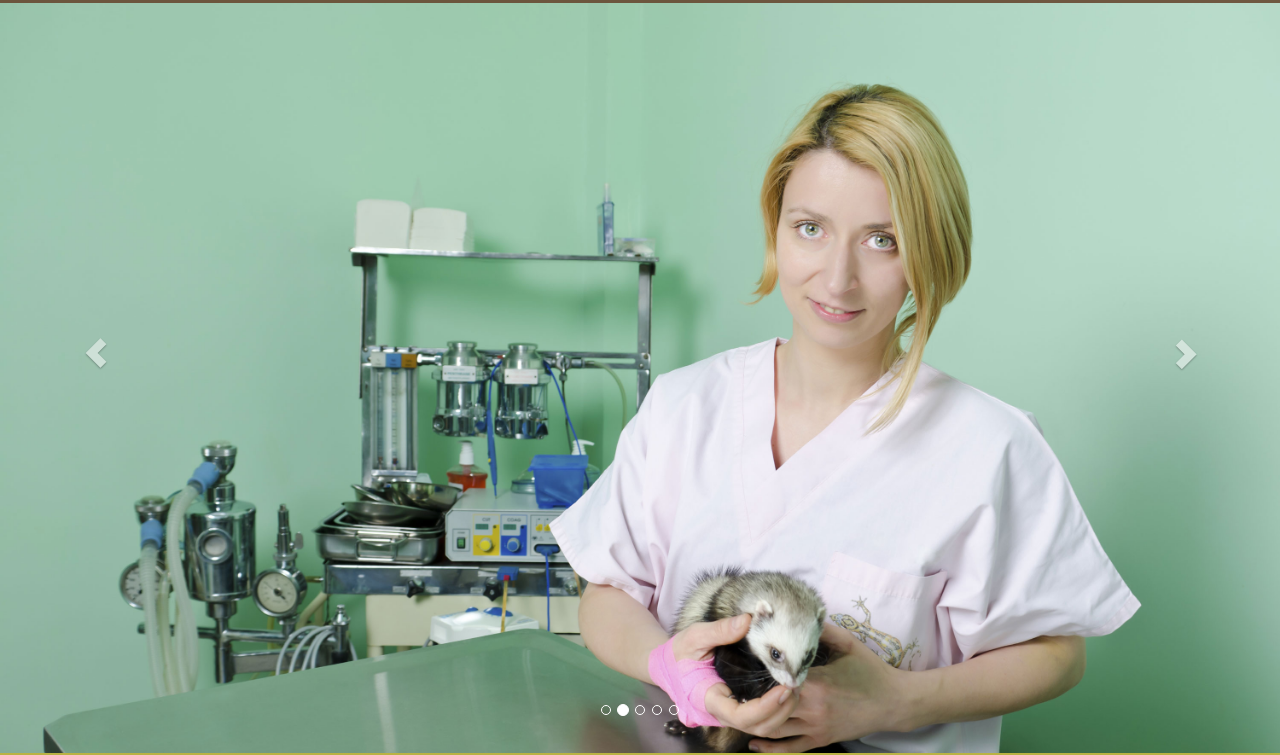
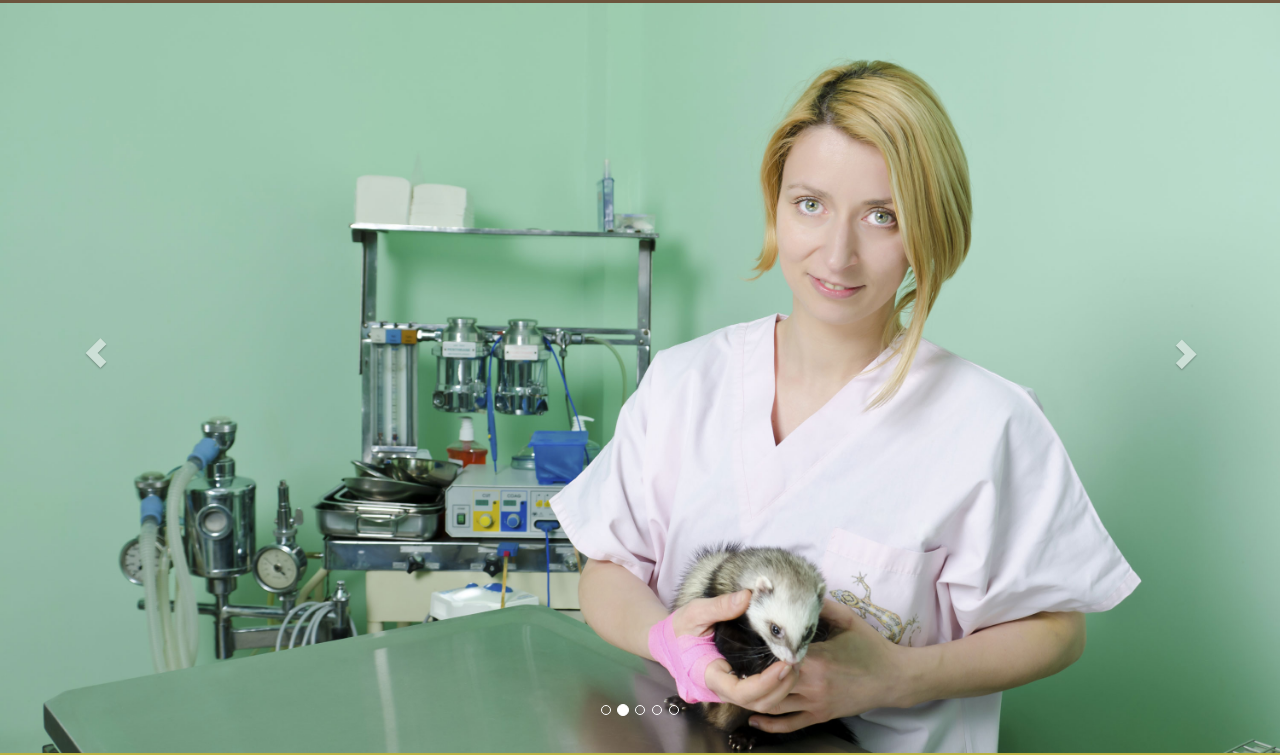
Before and after one commit to planetoftheweb/bootstrapcarousel, a website: page builds/development/index.html in a window 1280 px wide. Shown: the part 47-802 px from the top of the page. Drawn offline with nearby package versions, Linux system fonts and the light colour scheme.

Commit message:
01_04 Converting Images

```diff
--- a/builds/development/css/style.css
+++ b/builds/development/css/style.css
@@ -118,6 +118,14 @@ header .inbody .navbar-brand span.subhead {
 }
 
 /*----  Carousel  ----*/
+
+#featured .item {
+	  background-size: cover;
+	  background-repeat: no-repeat;
+	  background-position: center center;
+	  width: 100%;
+	  height: 100%;
+	}
 
 .carousel-control.left {
 	background-image: none;
--- a/builds/development/js/myscript.js
+++ b/builds/development/js/myscript.js
@@ -6,6 +6,13 @@ $(function() {
     //Make a special class go full screen
     var wheight = $( window ).height(); //get the height of the window
     $('.fullheight').css('height', wheight); //set to window tallness
+
+    //replace each IMG inside the carousel with a background image
+    $('#featured .item img').each(function() {
+      var imgSrc = $(this).attr('src');
+      $(this).parent().css({'background-image': 'url('+imgSrc+')'});
+      $(this).remove();
+    });
 
   //---- End Carousel JavaScript
 
```
